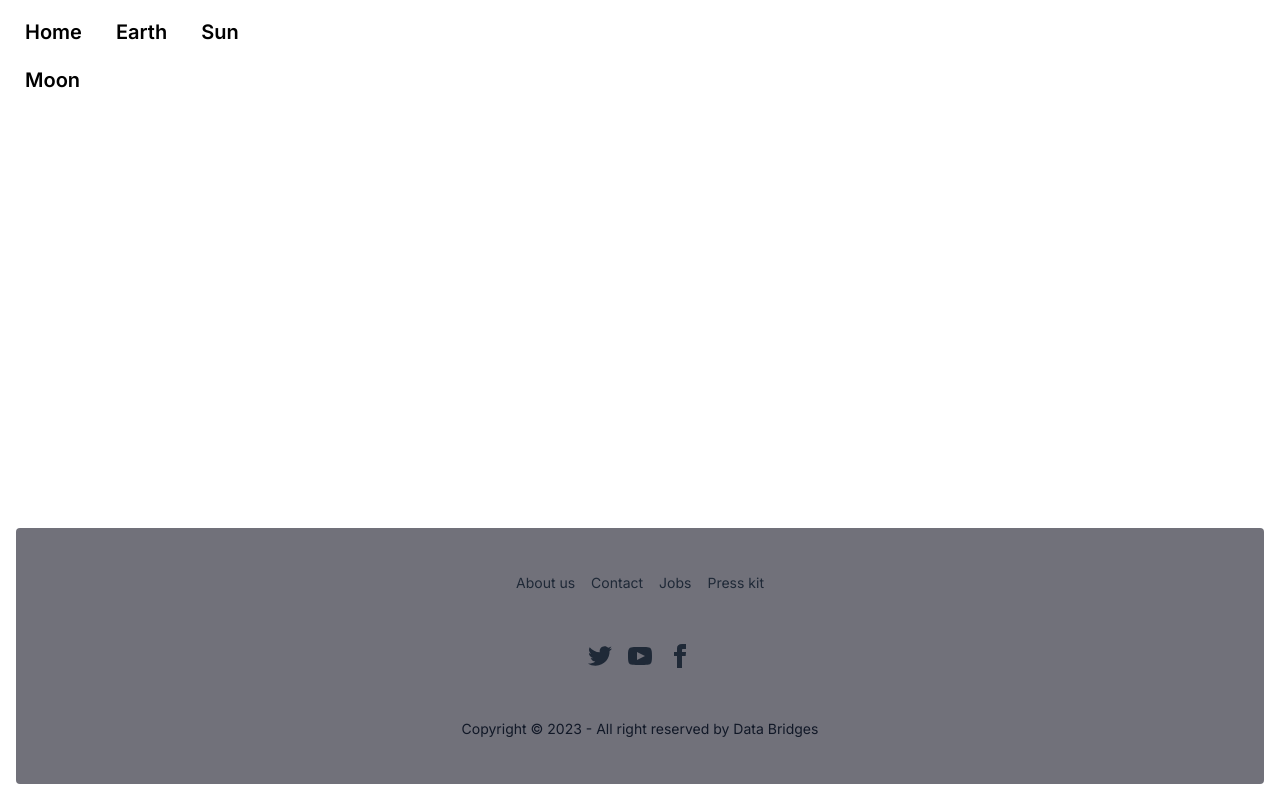
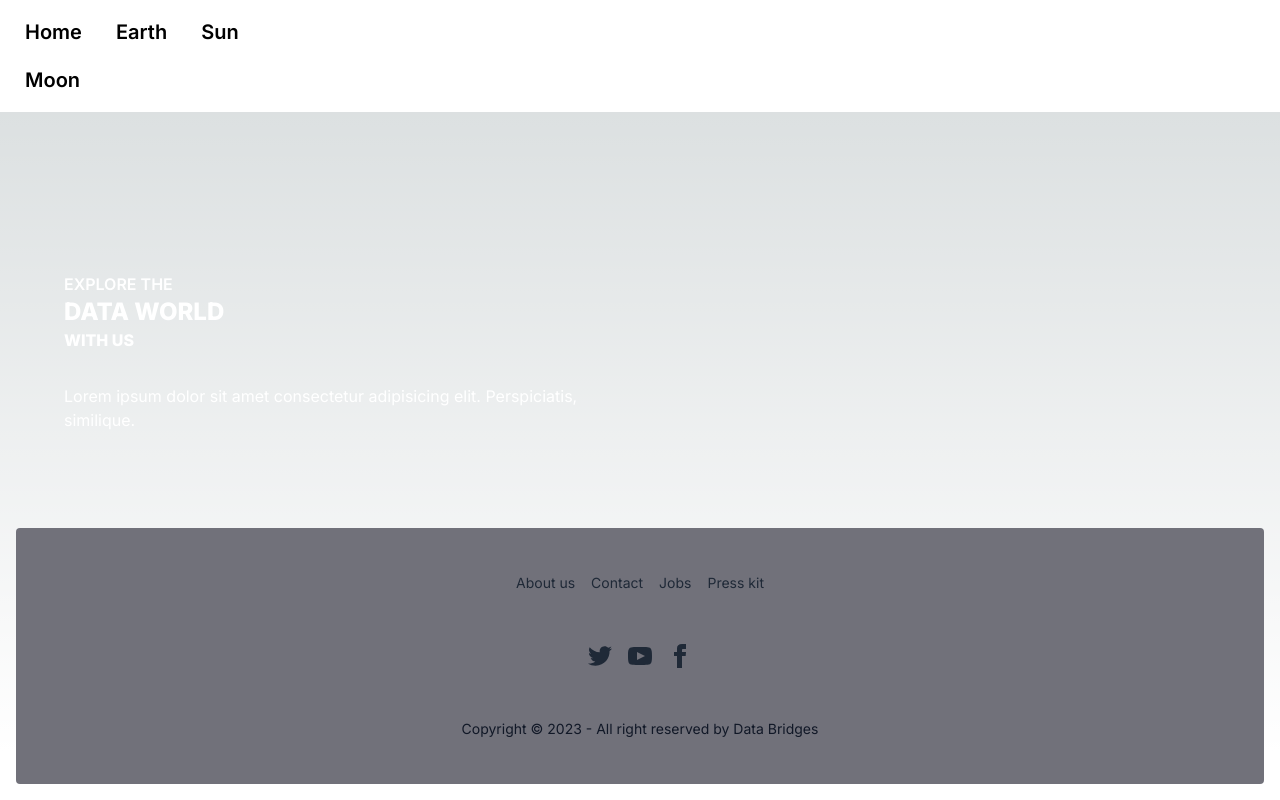
Before and after one commit to bhattaraisushma/DataB, a Next.js app in the folder frontend/: page / in a window 1280 px wide. Shown: the top 800 px of the page. Built offline with nearby package versions, Linux system fonts and the light colour scheme.

Commit message:
leftside

```diff
--- /dev/null
+++ b/frontend/app/components/Leftside.js
@@ -0,0 +1,18 @@
+import React from 'react'
+
+function Leftside() {
+  return (
+    <>
+     <div className='  w-[50%] h-[40rem]   text-white' >
+<div className='pl-[4rem] pt-[10rem]'>
+        <p className='font-semibold '>EXPLORE THE</p>
+        <p className='font-extrabold text-2xl'>  DATA WORLD </p>
+        <p className='font-extrabold  '>WITH US</p>
+        <p className='pt-[2rem]'>Lorem ipsum dolor sit amet consectetur adipisicing elit. Perspiciatis, similique.</p>
+        </div>
+     </div>
+    </>
+  )
+}
+
+export default Leftside
--- a/frontend/app/layout.js
+++ b/frontend/app/layout.js
@@ -2,6 +2,7 @@ import './globals.css'
 import { Inter } from 'next/font/google'
 import Navbar from './components/Navbar'
 import Footer from './components/Footer'
+import Leftside from './components/Leftside'
 
 const inter = Inter({ subsets: ['latin'] })
 
@@ -16,10 +17,11 @@ export default function RootLayout({ children }) {
 
 
       <body className={inter.className}>
-     <div className='flex justify-between flex-col w-screen'>
+     <div className='   flex justify-between flex-col w-screen'>
       <Navbar/>
        {children}
        <Footer/>
+
        </div></body>
     </html>
   )
--- a/frontend/app/page.js
+++ b/frontend/app/page.js
@@ -1,9 +1,9 @@
 import React from 'react'
-
+import Leftside from './components/Leftside'
 const Home = () => {
   return (
-    <div>
-
+    <div className='h-full'>
+         <Leftside/>
     </div>
   )
 }
```
